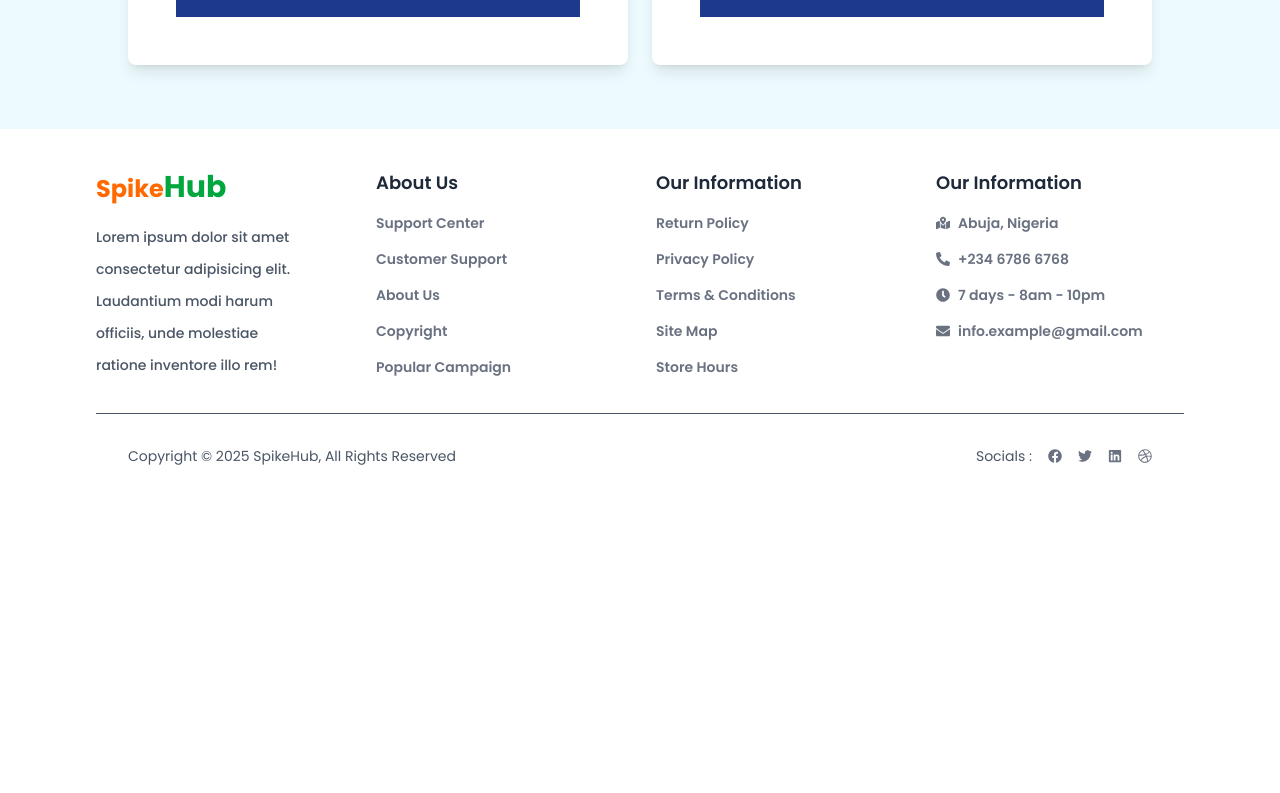
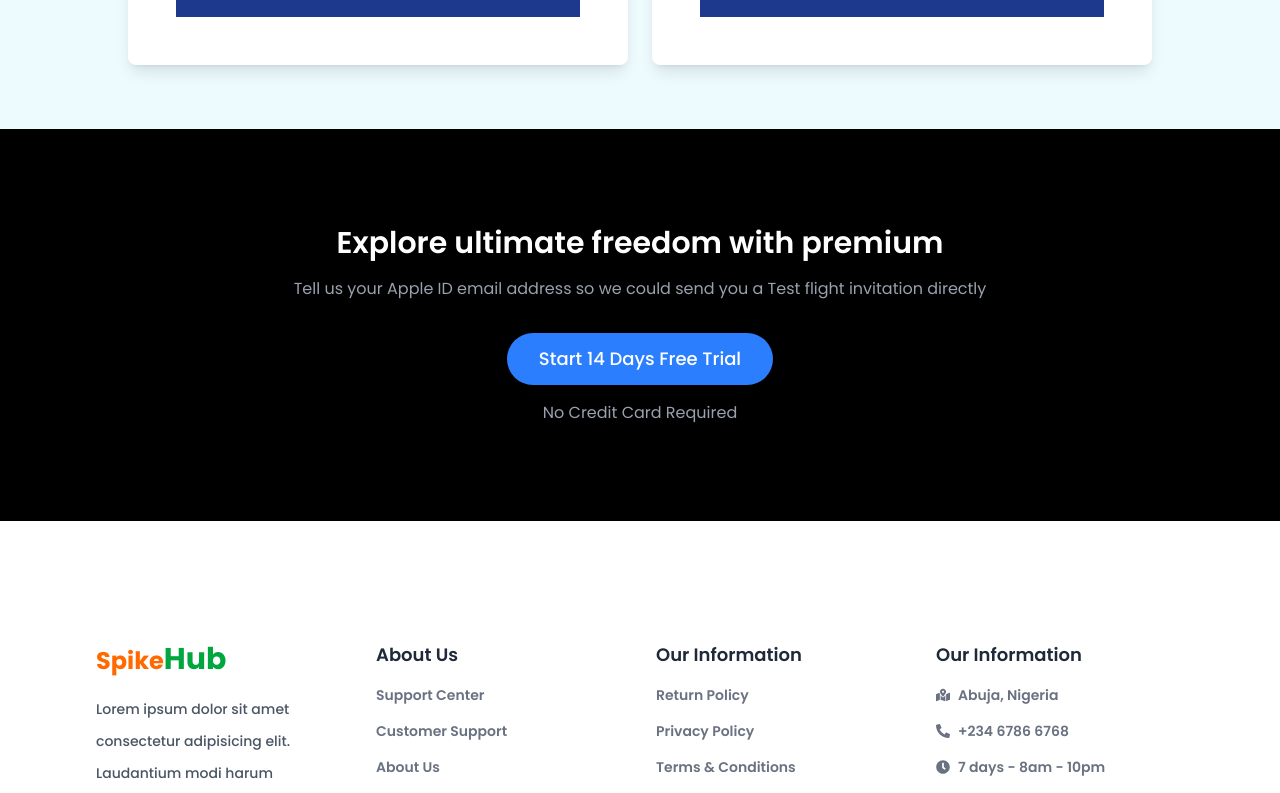
Before and after one commit to Nick-Salifu/spike-hub, a Next.js app: page / in a window 1280 px wide. Shown: the part 4067-4860 px from the top of the page. Before the commit the page ends 4605 px from the top, so only its background shows below. Built offline with nearby package versions, Linux system fonts and the light colour scheme.

Commit message:
completed the offer section

```diff
--- a/components/Home/Footer/Footer.jsx
+++ b/components/Home/Footer/Footer.jsx
@@ -13,7 +13,7 @@ const Footer = () => {
                     </h1>
                     {/* Descriptions */}
                     <p className="mt-4 text-sm font-medium w-[80%] text-gray-600 leading-8">
-                      Lorem ipsum dolor sit amet consectetur adipisicing elit. Laudantium modi harum officiis, unde molestiae ratione inventore illo rem!
+                      Lorem ipsum dolor sit amet consectetur adipisicing elit. Laudantium modi harum
                     </p>
                 </div>
                 {/* About us */}
--- a/components/Home/Home.jsx
+++ b/components/Home/Home.jsx
@@ -1,6 +1,7 @@
 import Analytics from "./Analytics/Analytics"
 import Features from "./Features/Features"
 import Hero from "./Hero/Hero"
+import Offer from "./Offer/Offer"
 import Pricing from "./Pricing/Pricing"
 import Reviews from "./Reviews/Reviews"
 import WhyChoose from "./WhyChoose/WhyChoose"
@@ -14,6 +15,7 @@ const Home = () => {
       <Features />
       <Reviews />
       <Pricing />
+      <Offer />
     </div>
   )
 }
--- /dev/null
+++ b/components/Home/Offer/Offer.jsx
@@ -0,0 +1,19 @@
+
+const Offer = () => {
+  return (
+    <div className="flex items-center justify-center py-24 mb-20 bg-black">
+        <div className="text-center px-6">
+            <h1 className="text-white text-2xl md:text-3xl font-semibold mb-4">
+                Explore ultimate freedom with premium
+            </h1>
+            <p className="text-gray-400 mb-8">
+                Tell us your Apple ID email address so we could send you a Test flight invitation directly
+            </p>
+            <button className="bg-blue-500 text-white py-3 px-8 rounded-full text-lg font-medium mb-4 hover:bg-blue-600">Start 14 Days Free Trial</button>
+            <p className="text-gray-400">No Credit Card Required</p>
+        </div>
+    </div>
+  )
+}
+
+export default Offer
```
